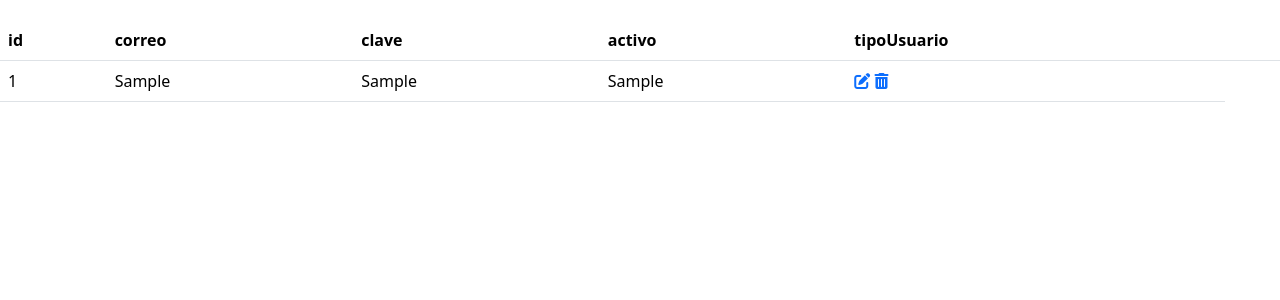
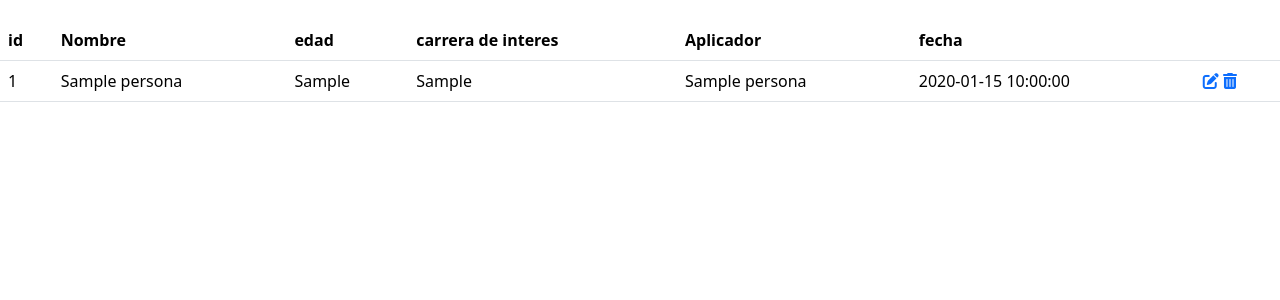
Before and after one commit to SamMG7/exaVocacional, a PHP site: page /ingreso/admin/header.php in a window 1280 px wide. Shown: the part 56-356 px from the top of the page. Run offline with PHP 8.4, Linux system fonts and the light colour scheme; the visitor is signed in with stand-in values (Sample User, id 1); tables that the repository leaves empty or names only in its code hold one stand-in row (values such as "Sample post").

Commit message:
Update header.php

```diff
--- a/ingreso/admin/header.php
+++ b/ingreso/admin/header.php
@@ -156,17 +156,18 @@ session_start();
   <thead class="bg-info">
     <tr>
       <th scope="col">id</th>
-      <th scope="col">correo</th>
-      <th scope="col">clave</th>
-      <th scope="col">activo</th>
-      <th scope="col">tipoUsuario</th>
+      <th scope="col">Nombre</th>
+      <th scope="col">edad</th>
+      <th scope="col">carrera de interes</th>
+      <th scope="col">Aplicador</th>
+      <th scope="col">fecha</th>
       <th scope="col"></th>
 
     </tr>
   </thead>
   <tbody>
     <?php
-    $sql = "SELECT * FROM usuarios";
+    $sql = "SELECT * FROM personas";
     if($resultado=mysqli_query($con, $sql)){
 
 
@@ -174,9 +175,11 @@ session_start();
       while($row = mysqli_fetch_assoc($resultado)){
         echo "<tr>";
                   echo "<td>" . $row['id'] . "</td>";
-                  echo "<td>" . $row['correo'] . "</td>";
-                  echo "<td>" . $row['clave'] . "</td>";
-                  echo "<td>" . $row['activo'] . "</td>";
+                  echo "<td>" . $row['nombre_completo'] . "</td>";
+                  echo "<td>" . $row['edad'] . "</td>";
+                  echo "<td>" . $row['carrera_interes'] . "</td>";
+                  echo "<td>" . $row['nombre_aplicador'] . "</td>";
+                  echo "<td>" . $row['fecha_registro'] . "</td>";
                   echo "<td>";
                   echo "<a href='modificar.php?id=" . $row['id'] . "'><i class='fas fa-edit'></i></a> ";
                   echo "<a href='eliminar.php?id=" . $row['id'] . "'><i class='fas fa-trash-alt'></i></a>";
```
